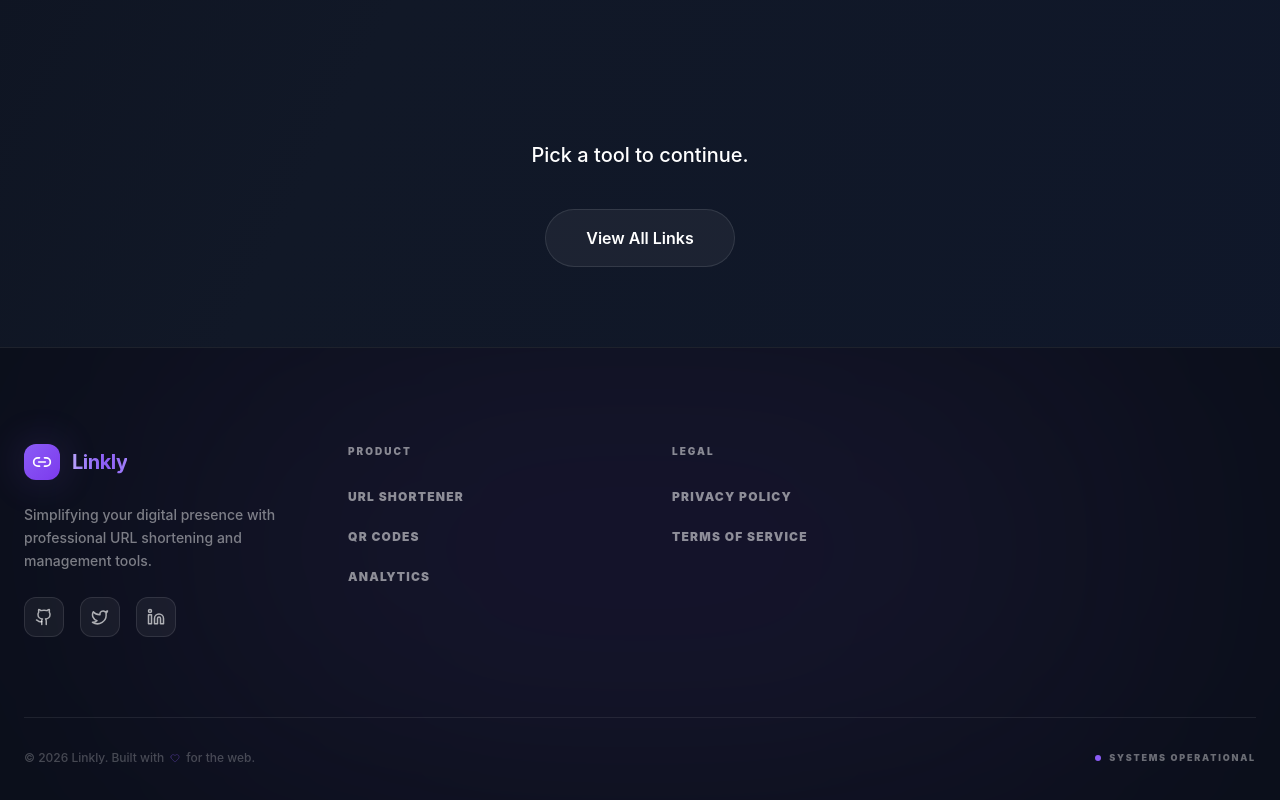
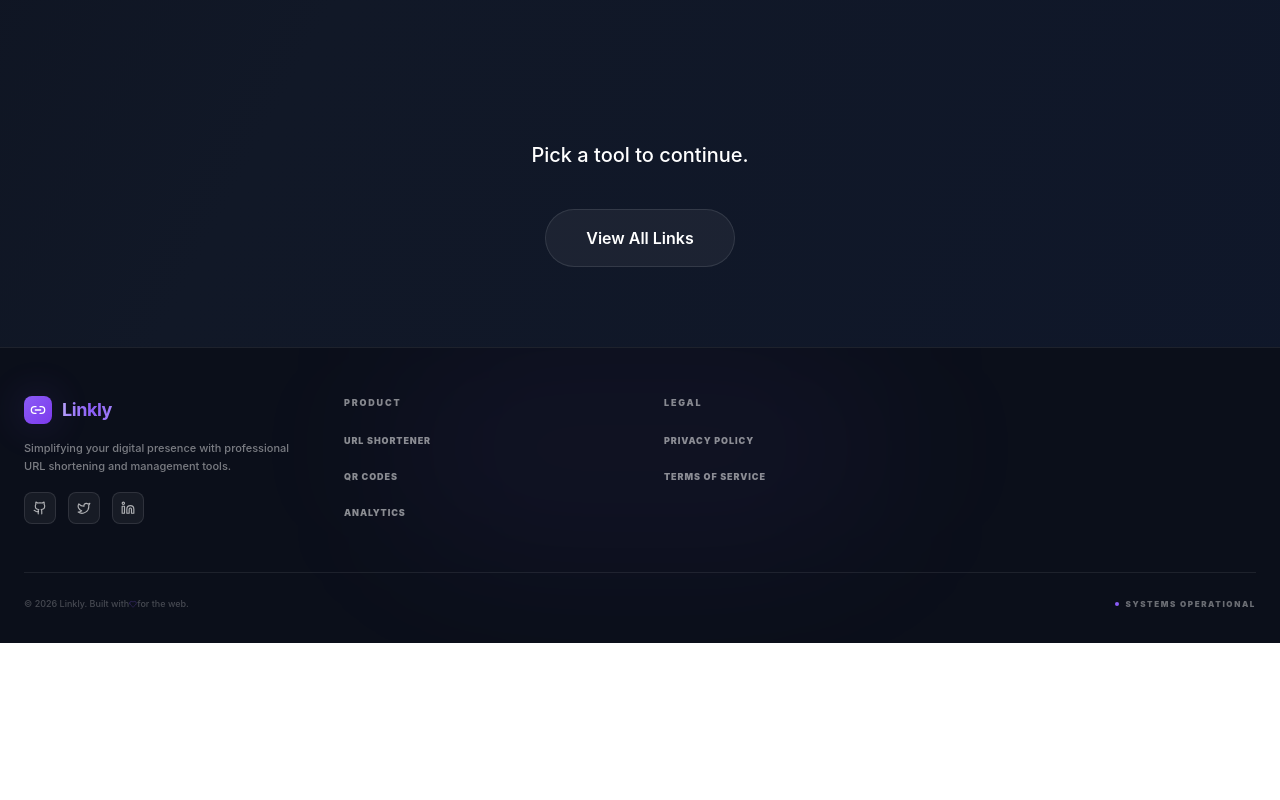
Before and after one commit to vaishnavijha12/LINKLY, a React (Vite) app in the folder frontend/: page / in a window 1280 px wide. Shown: the part 1794-2594 px from the top of the page. After the commit the page ends 2437 px from the top, so only its background shows below. Built offline with nearby package versions, Linux system fonts and the light colour scheme; no server answers.

Commit message:
Refine Footer UI: Reduce padding, font sizes, and overall scale for a more professional look

```diff
--- a/frontend/src/components/Footer.jsx
+++ b/frontend/src/components/Footer.jsx
@@ -3,63 +3,63 @@ import { Link } from 'react-router-dom';
 
 const Footer = ({ onOpenHelp }) => {
     return (
-        <footer className="bg-background border-t border-divider pt-16 sm:pt-24 pb-12 relative overflow-hidden">
+        <footer className="bg-background border-t border-divider pt-10 sm:pt-12 pb-8 relative overflow-hidden">
             {/* Background elements */}
-            <div className="absolute top-0 left-1/2 -translate-x-1/2 w-[600px] sm:w-[1000px] h-[300px] sm:h-[400px] bg-accent/10 rounded-full blur-[100px] sm:blur-[150px] pointer-events-none"></div>
+            <div className="absolute top-0 left-1/2 -translate-x-1/2 w-[600px] sm:w-[500px] h-[200px] bg-accent/5 rounded-full blur-[80px] pointer-events-none"></div>
 
             <div className="max-w-7xl mx-auto px-6 relative z-10">
-                <div className="grid grid-cols-2 md:grid-cols-4 gap-10 md:gap-16 mb-16 md:mb-20">
+                <div className="grid grid-cols-2 md:grid-cols-4 gap-8 md:gap-12 mb-10 md:mb-12">
                     {/* Brand */}
                     <div className="col-span-2 md:col-span-1">
-                        <Link to="/" className="flex items-center space-x-3 mb-6 group">
-                            <div className="bg-gradient-to-br from-accent to-accent-dark text-white p-2 rounded-xl group-hover:rotate-12 transition-transform duration-300 shadow-glow-purple-sm">
-                                <Link2 size={20} />
+                        <Link to="/" className="flex items-center space-x-2.5 mb-4 group">
+                            <div className="bg-gradient-to-br from-accent to-accent-dark text-white p-1.5 rounded-lg group-hover:rotate-12 transition-transform duration-300 shadow-glow-purple-sm">
+                                <Link2 size={16} />
                             </div>
-                            <span className="text-xl font-bold tracking-tight animated-gradient-text">Linkly</span>
+                            <span className="text-lg font-bold tracking-tight animated-gradient-text">Linkly</span>
                         </Link>
-                        <p className="text-secondary text-sm font-medium leading-relaxed mb-6 opacity-70 max-w-xs">
+                        <p className="text-secondary text-[11px] font-medium leading-relaxed mb-4 opacity-70 max-w-xs">
                             Simplifying your digital presence with professional URL shortening and management tools.
                         </p>
-                        <div className="flex items-center gap-4">
-                            <a href="#" className="p-2.5 bg-glass-bg rounded-xl border border-glass-border text-secondary hover:text-accent-light hover:border-accent/30 hover:shadow-glow-purple-sm transition-all duration-200">
-                                <Github size={18} />
+                        <div className="flex items-center gap-3">
+                            <a href="#" className="p-2 bg-glass-bg rounded-lg border border-glass-border text-secondary hover:text-accent-light hover:border-accent/30 hover:shadow-glow-purple-sm transition-all duration-200">
+                                <Github size={14} />
                             </a>
-                            <a href="#" className="p-2.5 bg-glass-bg rounded-xl border border-glass-border text-secondary hover:text-accent-light hover:border-accent/30 hover:shadow-glow-purple-sm transition-all duration-200">
-                                <Twitter size={18} />
+                            <a href="#" className="p-2 bg-glass-bg rounded-lg border border-glass-border text-secondary hover:text-accent-light hover:border-accent/30 hover:shadow-glow-purple-sm transition-all duration-200">
+                                <Twitter size={14} />
                             </a>
-                            <a href="#" className="p-2.5 bg-glass-bg rounded-xl border border-glass-border text-secondary hover:text-accent-light hover:border-accent/30 hover:shadow-glow-purple-sm transition-all duration-200">
-                                <Linkedin size={18} />
+                            <a href="#" className="p-2 bg-glass-bg rounded-lg border border-glass-border text-secondary hover:text-accent-light hover:border-accent/30 hover:shadow-glow-purple-sm transition-all duration-200">
+                                <Linkedin size={14} />
                             </a>
                         </div>
                     </div>
 
                     {/* Links */}
                     <div className="col-span-1">
-                        <h4 className="text-white font-black mb-6 text-[10px] uppercase tracking-[0.2em] opacity-50">Product</h4>
-                        <ul className="space-y-4">
-                            <li><Link to="/" className="text-secondary hover:text-accent-light text-[10px] sm:text-xs transition-colors duration-200 uppercase tracking-widest font-black text-left opacity-80">URL Shortener</Link></li>
-                            <li><Link to="/qr" className="text-secondary hover:text-accent-light text-[10px] sm:text-xs transition-colors duration-200 uppercase tracking-widest font-black text-left opacity-80">QR Codes</Link></li>
-                            <li><Link to="/dashboard" className="text-secondary hover:text-accent-light text-[10px] sm:text-xs transition-colors duration-200 uppercase tracking-widest font-black text-left opacity-80">Analytics</Link></li>
+                        <h4 className="text-white font-black mb-4 text-[9px] uppercase tracking-[0.2em] opacity-50">Product</h4>
+                        <ul className="space-y-3">
+                            <li><Link to="/" className="text-secondary hover:text-accent-light text-[9px] transition-colors duration-200 uppercase tracking-widest font-black text-left opacity-80">URL Shortener</Link></li>
+                            <li><Link to="/qr" className="text-secondary hover:text-accent-light text-[9px] transition-colors duration-200 uppercase tracking-widest font-black text-left opacity-80">QR Codes</Link></li>
+                            <li><Link to="/dashboard" className="text-secondary hover:text-accent-light text-[9px] transition-colors duration-200 uppercase tracking-widest font-black text-left opacity-80">Analytics</Link></li>
                         </ul>
                     </div>
 
                     <div className="col-span-1">
-                        <h4 className="text-white font-black mb-6 text-[10px] uppercase tracking-[0.2em] opacity-50">Legal</h4>
-                        <ul className="space-y-4">
-                            <li><button onClick={() => onOpenHelp('privacy')} className="text-secondary hover:text-accent-light text-[10px] sm:text-xs transition-colors duration-200 uppercase tracking-widest font-black text-left opacity-80">Privacy Policy</button></li>
-                            <li><button onClick={() => onOpenHelp('terms')} className="text-secondary hover:text-accent-light text-[10px] sm:text-xs transition-colors duration-200 uppercase tracking-widest font-black text-left opacity-80">Terms of Service</button></li>
+                        <h4 className="text-white font-black mb-4 text-[9px] uppercase tracking-[0.2em] opacity-50">Legal</h4>
+                        <ul className="space-y-3">
+                            <li><button onClick={() => onOpenHelp('privacy')} className="text-secondary hover:text-accent-light text-[9px] transition-colors duration-200 uppercase tracking-widest font-black text-left opacity-80">Privacy Policy</button></li>
+                            <li><button onClick={() => onOpenHelp('terms')} className="text-secondary hover:text-accent-light text-[9px] transition-colors duration-200 uppercase tracking-widest font-black text-left opacity-80">Terms of Service</button></li>
                         </ul>
                     </div>
                 </div>
 
-                <div className="pt-8 border-t border-divider flex flex-col md:flex-row items-center justify-between gap-6">
-                    <p className="text-tertiary text-[10px] sm:text-xs font-medium flex items-center gap-1.5 opacity-60">
-                        © 2026 Linkly. Built with <Heart size={10} className="text-accent/60" /> for the web.
+                <div className="pt-6 border-t border-divider flex flex-col md:flex-row items-center justify-between gap-4">
+                    <p className="text-tertiary text-[9px] font-medium flex items-center gap-1.2 opacity-60">
+                        © 2026 Linkly. Built with <Heart size={8} className="text-accent/60" /> for the web.
                     </p>
-                    <div className="flex items-center gap-8">
-                        <span className="flex items-center gap-2">
-                            <div className="w-1.5 h-1.5 rounded-full bg-accent shadow-glow-purple-sm"></div>
-                            <span className="text-secondary text-[9px] uppercase tracking-[0.2em] font-black opacity-60">Systems Operational</span>
+                    <div className="flex items-center gap-6">
+                        <span className="flex items-center gap-1.5">
+                            <div className="w-1 h-1 rounded-full bg-accent shadow-glow-purple-sm"></div>
+                            <span className="text-secondary text-[8px] uppercase tracking-[0.2em] font-black opacity-60">Systems Operational</span>
                         </span>
                     </div>
                 </div>
```
